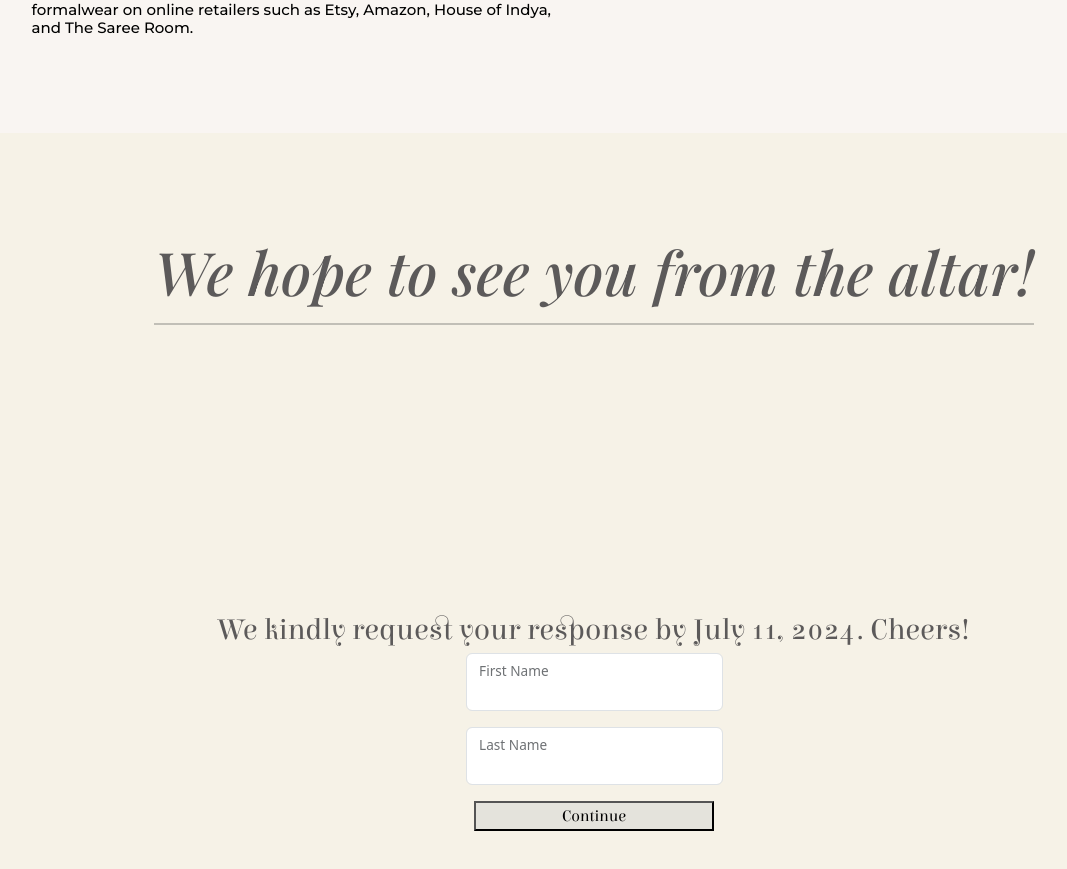
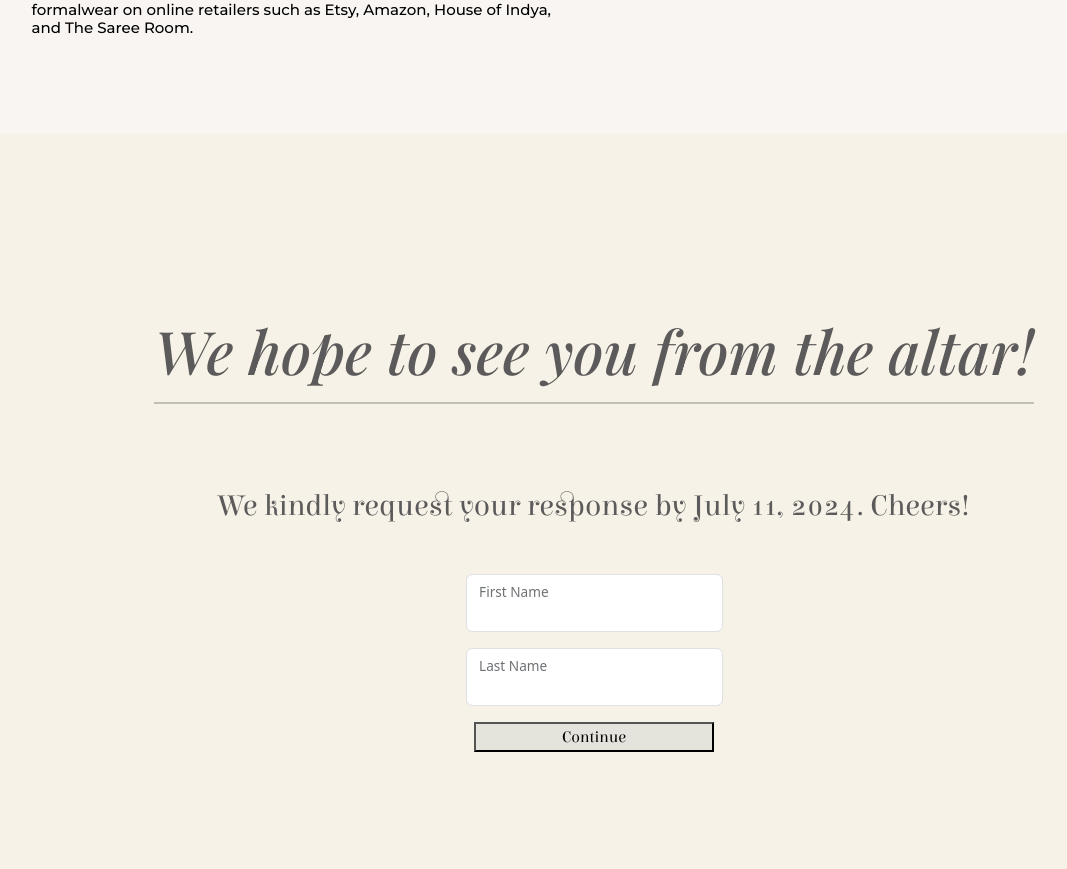
Before and after one commit to MichaelSault/herokudeployment, a React (Create React App) app: page / in a window 1280 px wide. Shown: the part 4685-5554 px from the top of the page, without its empty margins (46-1113 px from the left). Built offline with nearby package versions, Linux system fonts and the light colour scheme.

Commit message:
updated layout for the rsvp tab

```diff
--- a/src/App.css
+++ b/src/App.css
@@ -403,6 +403,7 @@ h6 {
   font-size: 30px;
   font-family: Elsie-Regular;
   margin: 0;
+  margin-bottom: 1.5em;
   color: #5c5a5a;
   text-align: center;
 }
@@ -524,7 +525,7 @@ hr {
 
 .rsvpRow {
   display: flex;
-  flex-direction: row;
+  flex-direction: column;
   flex-wrap: wrap;
   align-items: center;
   height: 100vh;
```
